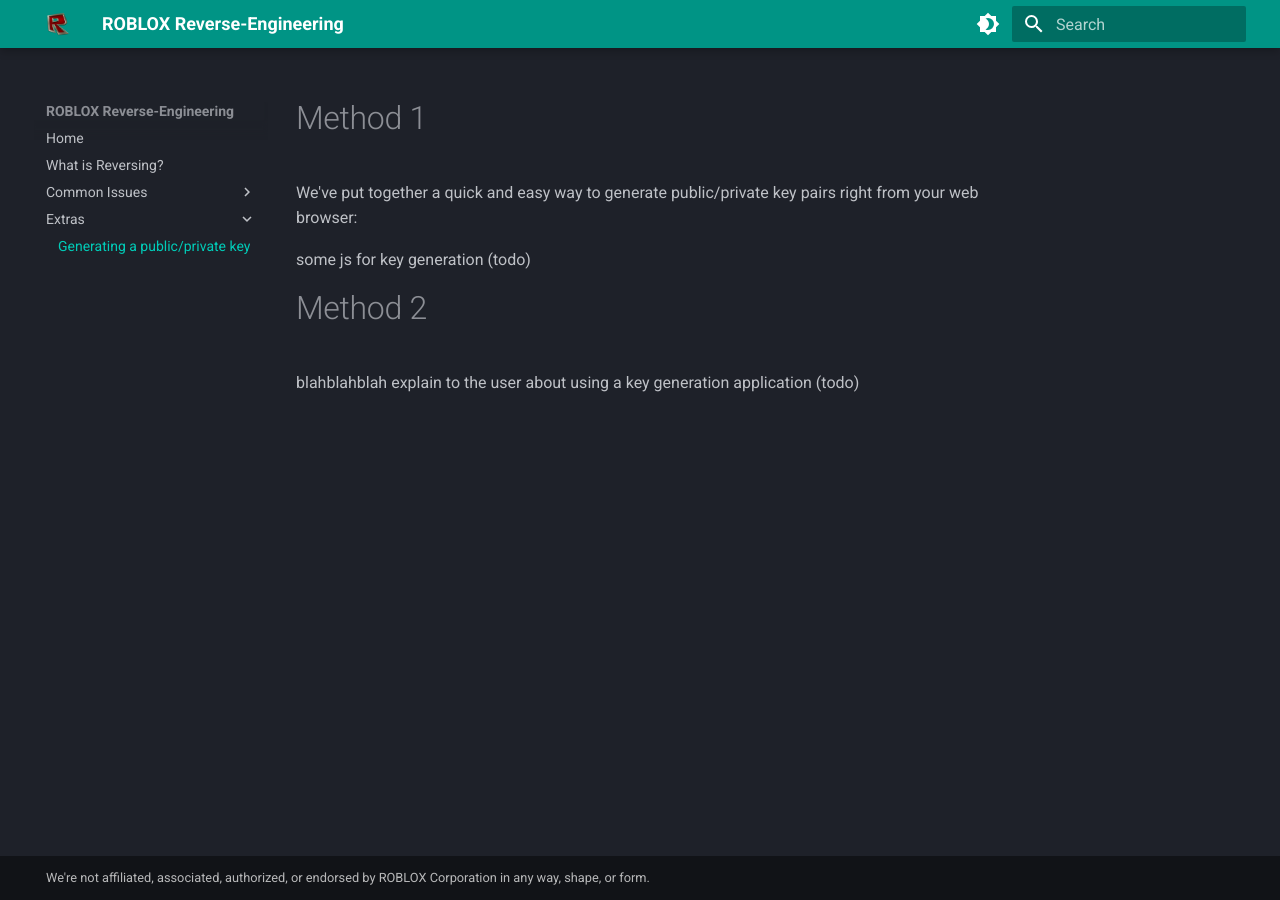
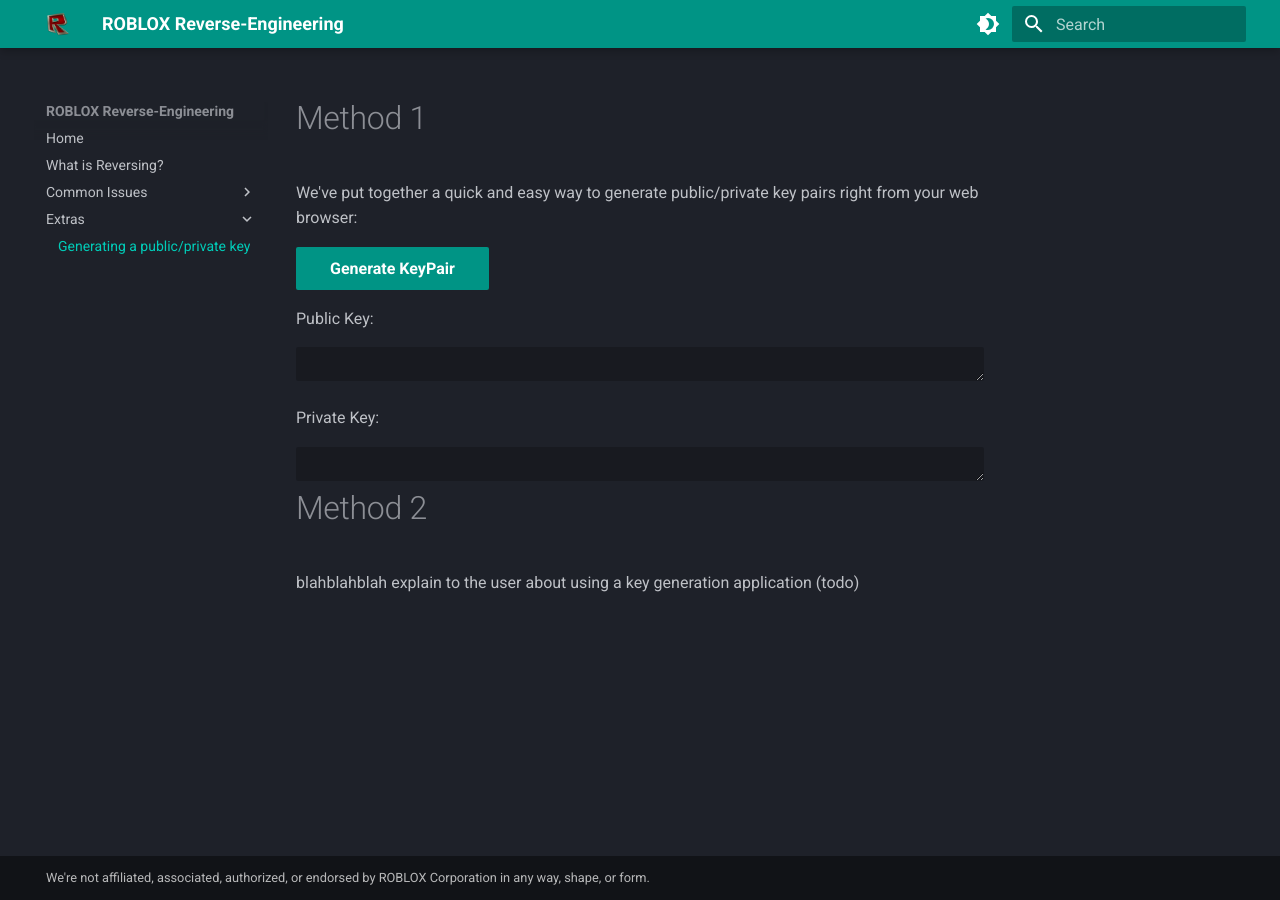
Before and after one commit to ROBLOX-Reverse-Engineering/RRE-Site, an MkDocs documentation site: the page built from docs/Extras/KeyGeneration.md, in a window 1280 px wide. Built offline with MkDocs 1.6.1 and Material for MkDocs 9.7.7, drawn with Linux system fonts in a browser that asks for light colours.

Commit message:
Web-KeyGenerator

```diff
--- a/docs/Extras/KeyGeneration.md
+++ b/docs/Extras/KeyGeneration.md
@@ -2,7 +2,18 @@
 
 We've put together a quick and easy way to generate public/private key pairs right from your web browser:
 
-some js for key generation (todo)
+<button class="md-button md-button--primary" onClick="generateKey()">Generate KeyPair</button>
+
+Public Key:
+<textarea type="text" class="textArea" id="publicKey" readonly>
+</textarea>
+
+Private Key:
+<textarea type="text" class="textArea" id="privateKey" readonly>
+</textarea>
+
+<script src="/assets/KeyGeneration.js"></script>
+
 # Method 2
 
 blahblahblah explain to the user about using a key generation application (todo)
--- /dev/null
+++ b/docs/assets/CustomText.css
@@ -0,0 +1,8 @@
+.textArea {
+    background: rgba(0,0,0,0.2);
+    height: 100%;
+    width: 100%;
+    color: white;
+    border: 0;
+    border-radius: .1rem;
+}
--- /dev/null
+++ b/docs/assets/KeyGeneration.js
@@ -0,0 +1,10 @@
+function generateKey()
+{
+    let publicKey = document.getElementById('publicKey');
+    let privateKey = document.getElementById('privateKey');
+
+    publicKey.innerText = "TODO";
+    privateKey.innerText = "TODO";
+
+    // Look into the SubtleCrypto Web API & KeyGenerator source
+}
--- a/mkdocs.yml
+++ b/mkdocs.yml
@@ -6,13 +6,13 @@ theme:
   palette:
     - scheme: slate
       primary: teal
-      accent: indigo
+      accent: teal
       toggle:
         icon: material/brightness-4
         name: Switch to dark mode
     - scheme: default
       primary: teal
-      accent: indigo
+      accent: teal
       toggle:
         icon: material/brightness-7
         name: Switch to light mode
@@ -26,4 +26,6 @@ nav:
       - Generating a public/private key: 'Extras/KeyGeneration.md'
 extra:
   generator: false
+extra_css:
+  - assets/CustomText.css
 copyright: We're not affiliated, associated, authorized, or endorsed by ROBLOX Corporation in any way, shape, or form.
```
Also changed, not shown: 1 other file.
